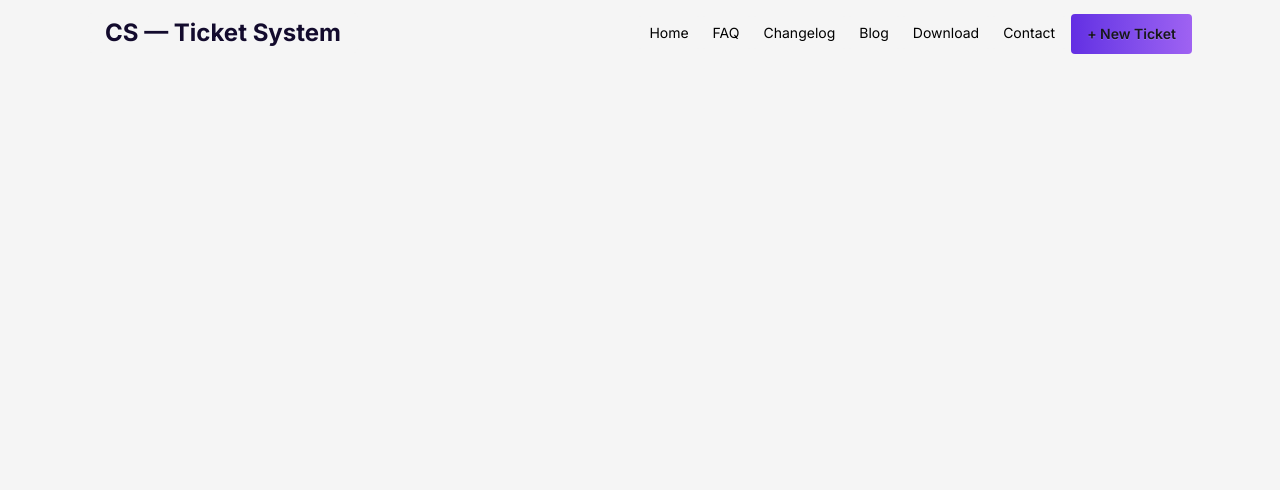
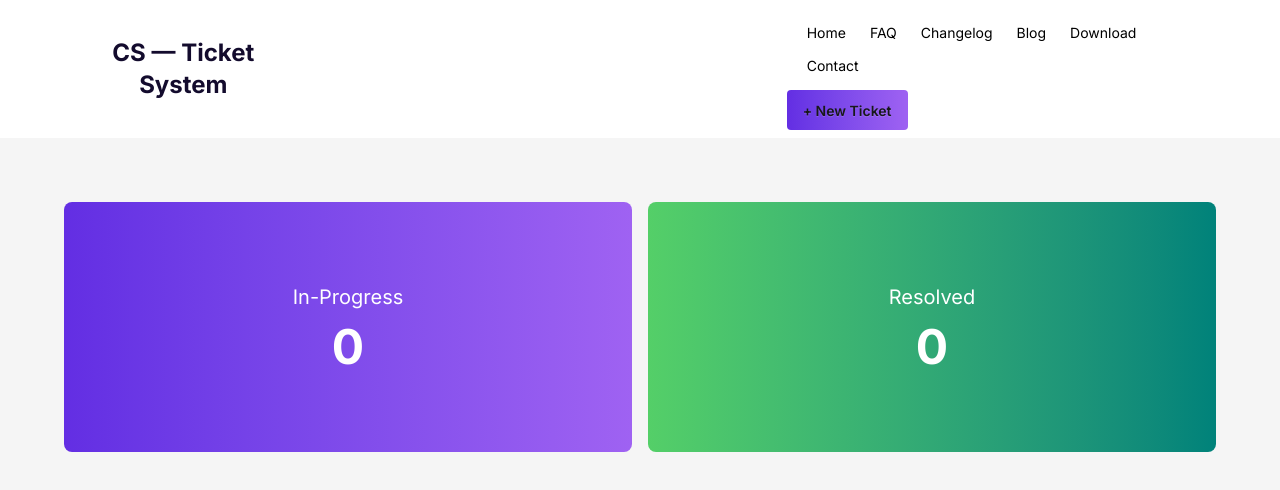
Before and after one commit to Tawhidh05/B12A7-Customer-Support-Zone, a React (Vite) app: page / in a window 1280 px wide. Shown: the top 490 px of the page. Built offline with nearby package versions, Linux system fonts and the light colour scheme.

Commit message:
Banner Section added

```diff
--- a/src/App.jsx
+++ b/src/App.jsx
@@ -1,13 +1,17 @@
 import './index.css'
 import Navbar from './components/Navbar/navbar'
+import Banner from './components/Banner/banner'
 
 
 function App() {
   return (
       <>
-        <div className="mx-[80px]">
-        <Navbar></Navbar>
-      </div>
+        <div className="max-h-screen bg-[#F5F5F5]">
+            <div className="">
+                <Navbar />
+                <Banner />
+            </div>
+        </div>
      </>
   )
 }
--- /dev/null
+++ b/src/components/Banner/banner.jsx
@@ -0,0 +1,23 @@
+import React from 'react';
+
+const banner = () => {
+    return (
+        <div className='flex flex-col md:flex-row gap-4 p-6 md:p-16 justify-center items-center'>
+            <div className='w-full h-[180px] md:h-[250px] bg-linear-to-r from-[#632EE3] to-[#9F62F2] text-white flex justify-center items-center rounded-lg'>
+
+                <div className='text-center'>
+                    <h4 className='font-normal text-xl pb-3'>In-Progress</h4>
+                    <h3 className='font-bold text-5xl'>0</h3>
+                </div>
+            </div>
+            <div className='w-full h-[180px] md:h-[250px] bg-linear-to-r from-[#54CF68] to-[#00827A] text-white flex justify-center items-center rounded-lg'>
+                <div className='text-center'>
+                    <h4 className='font-normal text-xl pb-3'>Resolved</h4>
+                    <h3 className='font-bold text-5xl'>0</h3>
+                </div>
+            </div>
+        </div>
+    );
+};
+
+export default banner;
--- a/src/components/Navbar/navbar.jsx
+++ b/src/components/Navbar/navbar.jsx
@@ -2,13 +2,13 @@ import React from 'react';
 
 const navbar = () => {
     return (
-        <div className="navbar bg-[#FFFFFF]">
-  <div className="flex-1">
+  <div className="flex px-20 navbar bg-[#FFFFFF]">
+  <div className="flex-1 pr-[50px] md:pr-[500px]">
     <a className="btn btn-ghost text-2xl font-bold text-[#130B2D]">CS — Ticket System</a>
   </div>
-  <div className="flex">
+  <div className="flex-2">
   <div className="text-[#000000] justify-center items-center">
-    <ul className="menu menu-horizontal px-1">
+    <ul className="menu menu-horizontal">
       <li><a href="">Home</a></li>
      <li><a href="">FAQ</a></li>
      <li><a href="">Changelog</a></li>
@@ -22,4 +22,5 @@ const navbar = () => {
     );
 };
 
+
 export default navbar;
--- a/src/index.css
+++ b/src/index.css
@@ -2,7 +2,6 @@
 @plugin "daisyui";
 
 * {
-    background-color: #F5F5F5;
     font-family: "Inter", sans-serif;
 }
 
```
